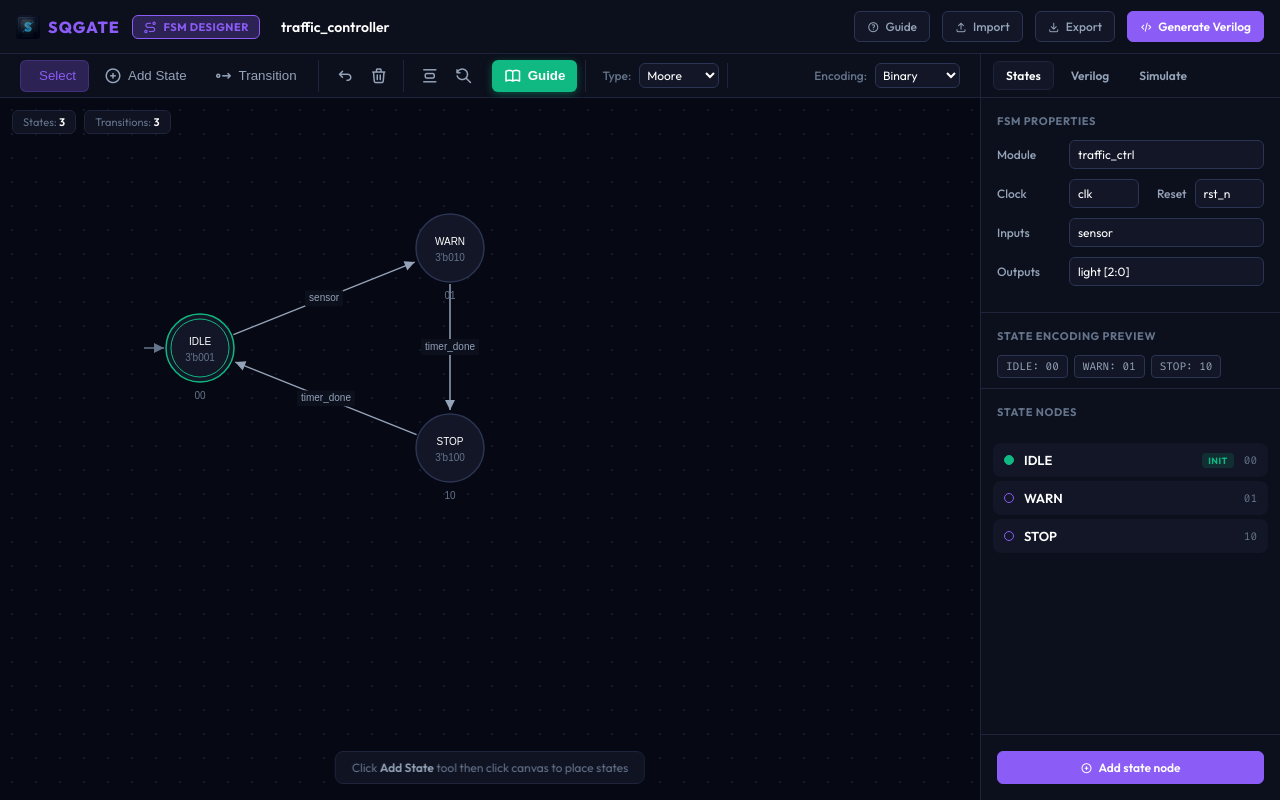
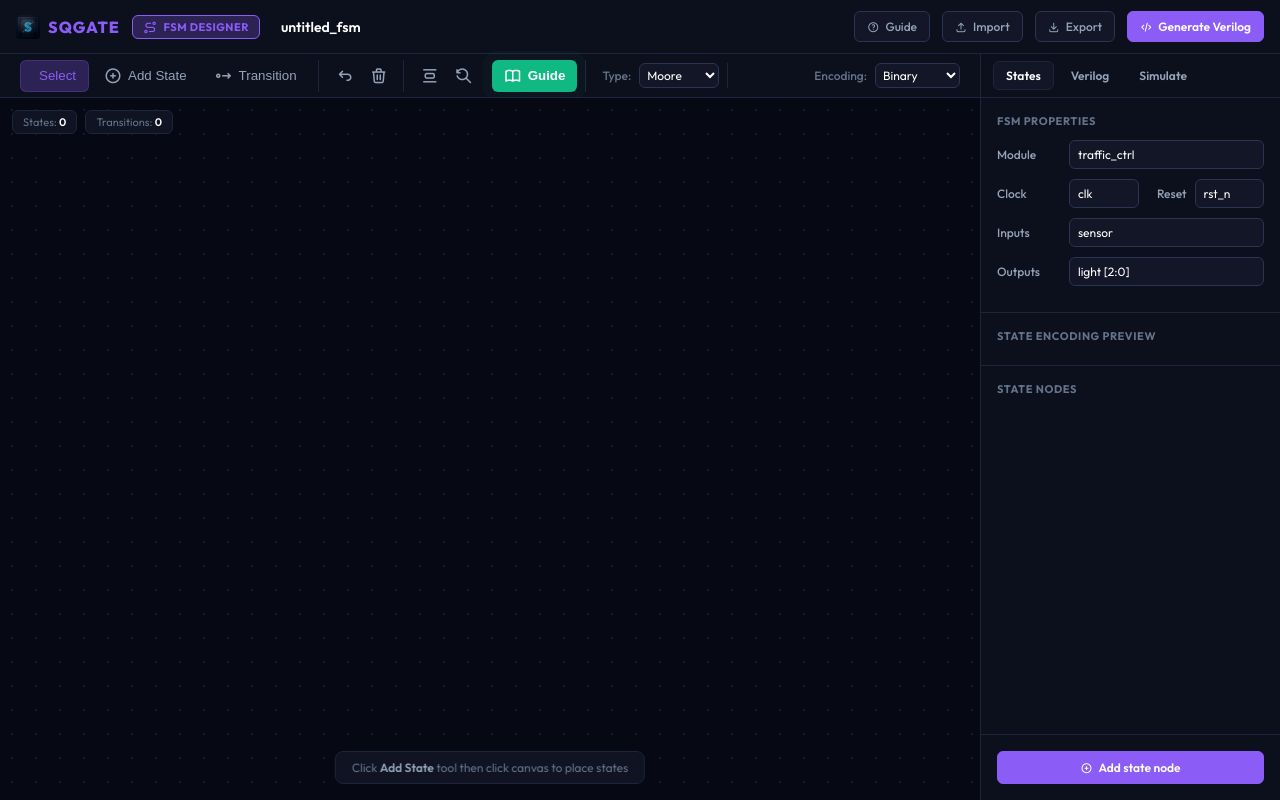
Before and after one commit to yashkhebade/SQGATE, an Electron app: page fsm-designer.html in a window 1280 px wide. Drawn offline with Linux system fonts and the light colour scheme.

Commit message:
Clear default FSM project and add pulse animation to Guide button

```diff
--- a/fsm-designer.html
+++ b/fsm-designer.html
@@ -709,6 +709,13 @@
     ::-webkit-scrollbar-track { background: transparent; }
     ::-webkit-scrollbar-thumb { background: var(--border-strong); border-radius: 3px; }
     ::-webkit-scrollbar-thumb:hover { background: var(--border-accent); }
+
+    @keyframes guidePulse {
+      0% { box-shadow: 0 0 0 0 rgba(16, 185, 129, 0.7); }
+      70% { box-shadow: 0 0 0 10px rgba(16, 185, 129, 0); }
+      100% { box-shadow: 0 0 0 0 rgba(16, 185, 129, 0); }
+    }
+    .guide-pulse { animation: guidePulse 2s infinite; }
   </style>
 </head>
 <body>
@@ -725,7 +732,7 @@
       <i class="ti ti-route" aria-hidden="true"></i>
       FSM Designer
     </div>
-    <input id="proj-name" value="traffic_controller" spellcheck="false" title="Project name"/>
+    <input id="proj-name" value="untitled_fsm" spellcheck="false" title="Project name"/>
     <div class="header-sep"></div>
     <button class="hdr-btn" onclick="document.getElementById('guide-modal').style.display='flex'" title="How to use FSM Designer">
       <i class="ti ti-help" aria-hidden="true"></i> Guide
@@ -755,7 +762,7 @@
     <div class="tb-group">
       <button class="tb-btn" data-tip="Auto-layout" onclick="autoLayout()"><i class="ti ti-layout-distribute-horizontal" aria-hidden="true"></i></button>
       <button class="tb-btn" data-tip="Fit View (F)" onclick="fitView()"><i class="ti ti-zoom-reset" aria-hidden="true"></i></button>
-      <button class="tb-btn" id="btn-guide" data-tip="Interactive Guide" style="background:var(--acb); color:#fff; border:none; box-shadow:0 2px 8px rgba(16, 185, 129, 0.4); margin-left: 10px; width:auto; padding:0 12px; gap:6px; font-weight: 600;" onclick="startTour()">
+      <button class="tb-btn guide-pulse" id="btn-guide" data-tip="Interactive Guide" style="background:var(--acb); color:#fff; border:none; box-shadow:0 2px 8px rgba(16, 185, 129, 0.4); margin-left: 10px; width:auto; padding:0 12px; gap:6px; font-weight: 600;" onclick="startTour()">
         <i class="ti ti-book" aria-hidden="true"></i> Guide
       </button>
     </div>
@@ -979,16 +986,6 @@ setTimeout(resizeCanvas, 100);
 
 // Set default FSM
 window.addEventListener('DOMContentLoaded', () => {
-  states.push(
-    { id: nextStateId++, name: 'IDLE', x: 200, y: 250, isInitial: true, output: "3'b001" },
-    { id: nextStateId++, name: 'WARN', x: 450, y: 150, isInitial: false, output: "3'b010" },
-    { id: nextStateId++, name: 'STOP', x: 450, y: 350, isInitial: false, output: "3'b100" }
-  );
-  transitions.push(
-    { id: nextTransId++, from: 1, to: 2, condition: "sensor", output: "" },
-    { id: nextTransId++, from: 2, to: 3, condition: "timer_done", output: "" },
-    { id: nextTransId++, from: 3, to: 1, condition: "timer_done", output: "" }
-  );
   updateSidebar();
   generateVerilog();
   draw();
@@ -1811,6 +1808,9 @@ const FSM_TOUR_STEPS = [
 let tourIndex = -1;
 
 function startTour() {
+  const guideBtn = document.getElementById('btn-guide');
+  if (guideBtn) guideBtn.classList.remove('guide-pulse');
+
   document.getElementById('tour-overlay').style.display = 'block';
   setTimeout(() => {
     document.getElementById('tour-dialog').style.opacity = '1';
```
